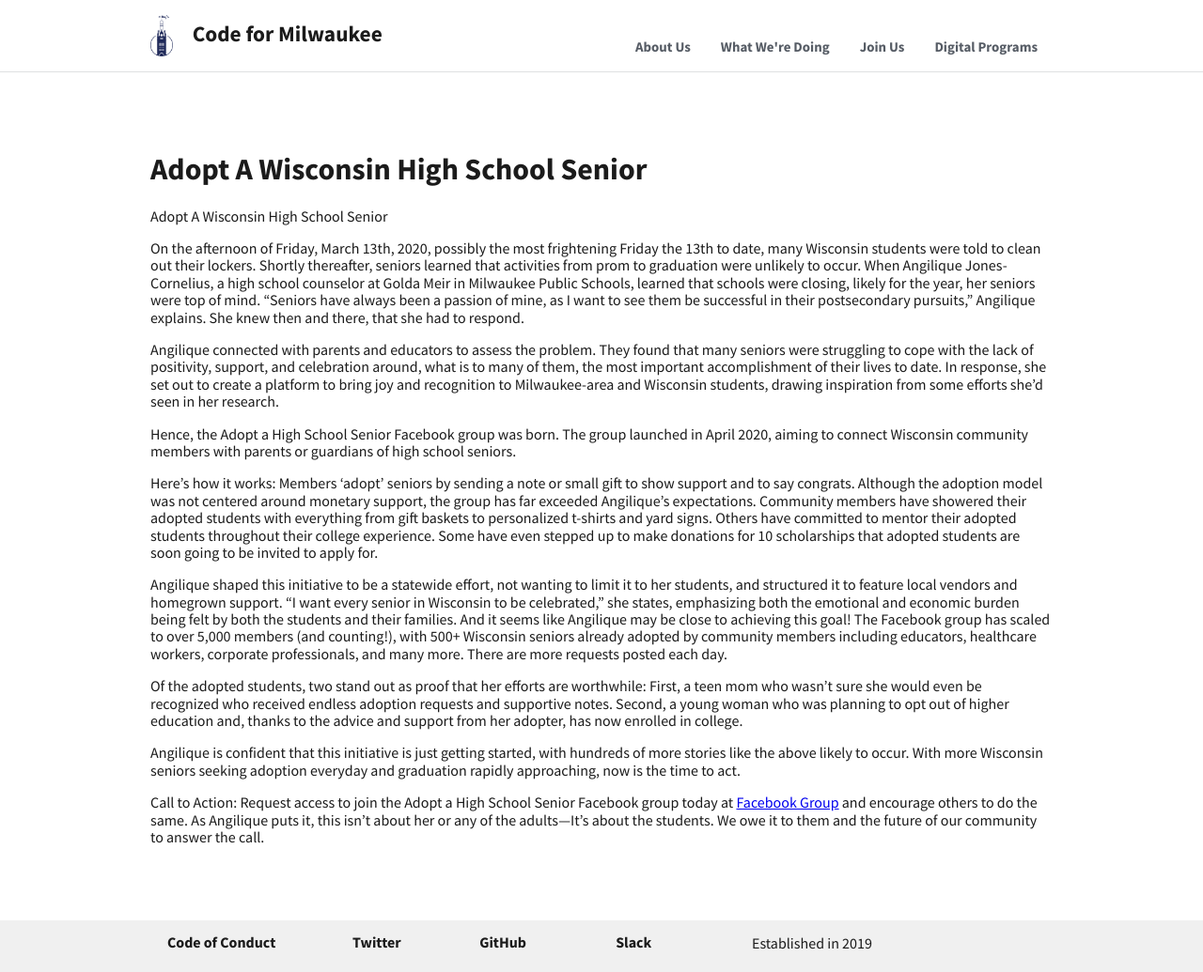
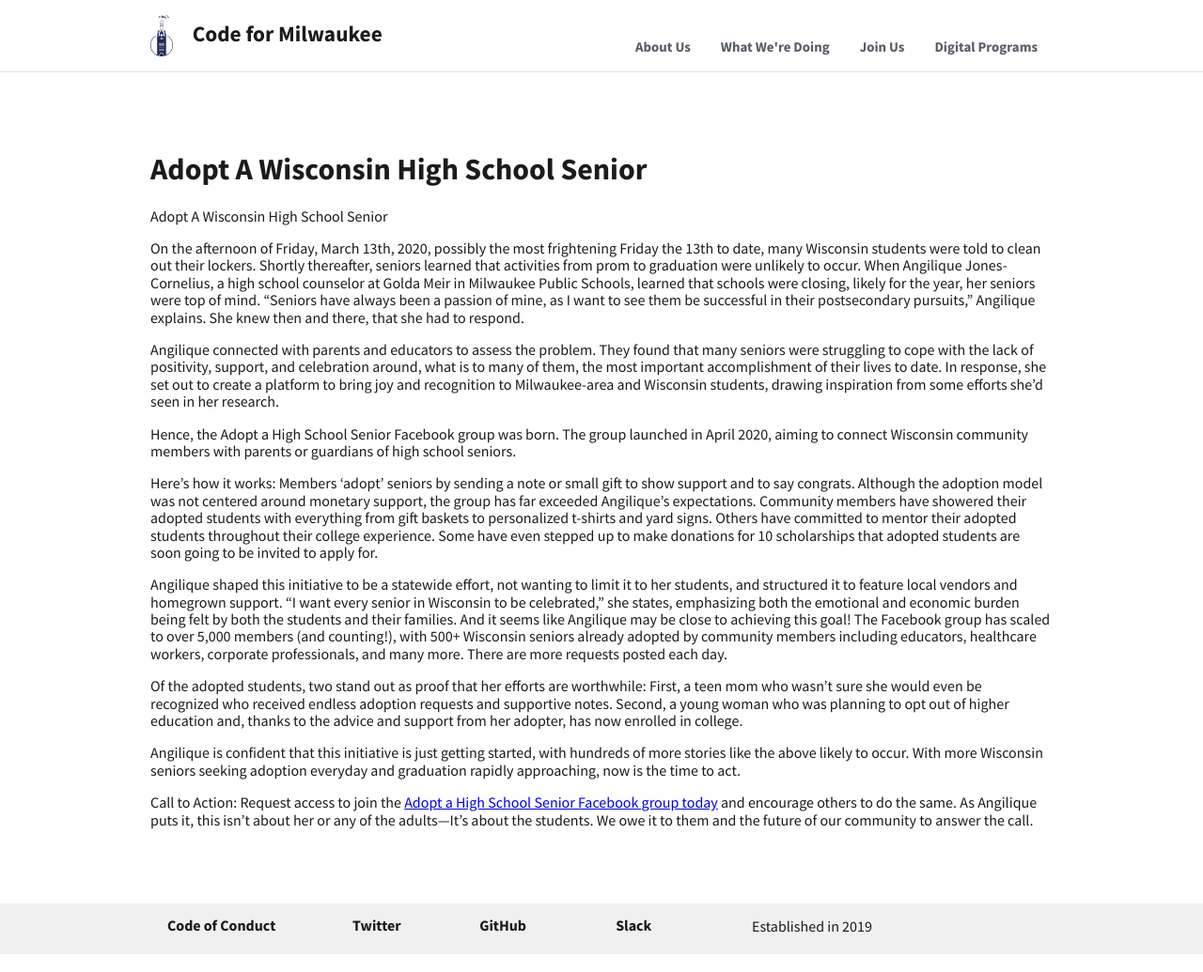
Before and after one commit to codeformilwaukee/codeformilwaukee.github.io, a Jekyll site: the page built from _posts/2020-05-15-adoptaseniorblog.md, in a window 1280 px wide. Shown: the whole page at 94% size. Built offline with Jekyll 4.4.1, drawn with Linux system fonts in a browser that asks for light colours.

Commit message:
Update 2020-05-15-adoptaseniorblog.md

```diff
--- a/_posts/2020-05-15-adoptaseniorblog.md
+++ b/_posts/2020-05-15-adoptaseniorblog.md
@@ -18,4 +18,4 @@ Of the adopted students, two stand out as proof that her efforts are worthwhile:
 
 Angilique is confident that this initiative is just getting started, with hundreds of more stories like the above likely to occur.  With more Wisconsin seniors seeking adoption everyday and graduation rapidly approaching, now is the time to act.
 
-Call to Action:  Request access to join the Adopt a High School Senior Facebook group today at [Facebook Group](https://www.facebook.com/groups/2580228738889416) and encourage others to do the same. As Angilique puts it, this isn’t about her or any of the adults—It’s about the students. We owe it to them and the future of our community to answer the call.
+Call to Action:  Request access to join the [Adopt a High School Senior Facebook group today](https://www.facebook.com/groups/2580228738889416) and encourage others to do the same. As Angilique puts it, this isn’t about her or any of the adults—It’s about the students. We owe it to them and the future of our community to answer the call.
```
